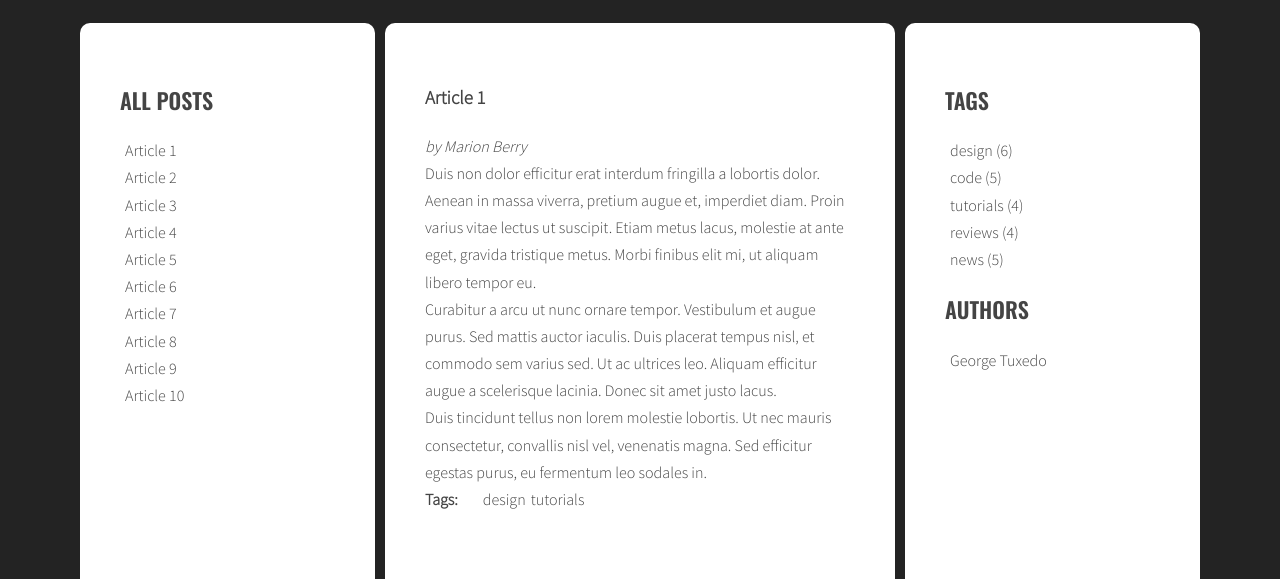
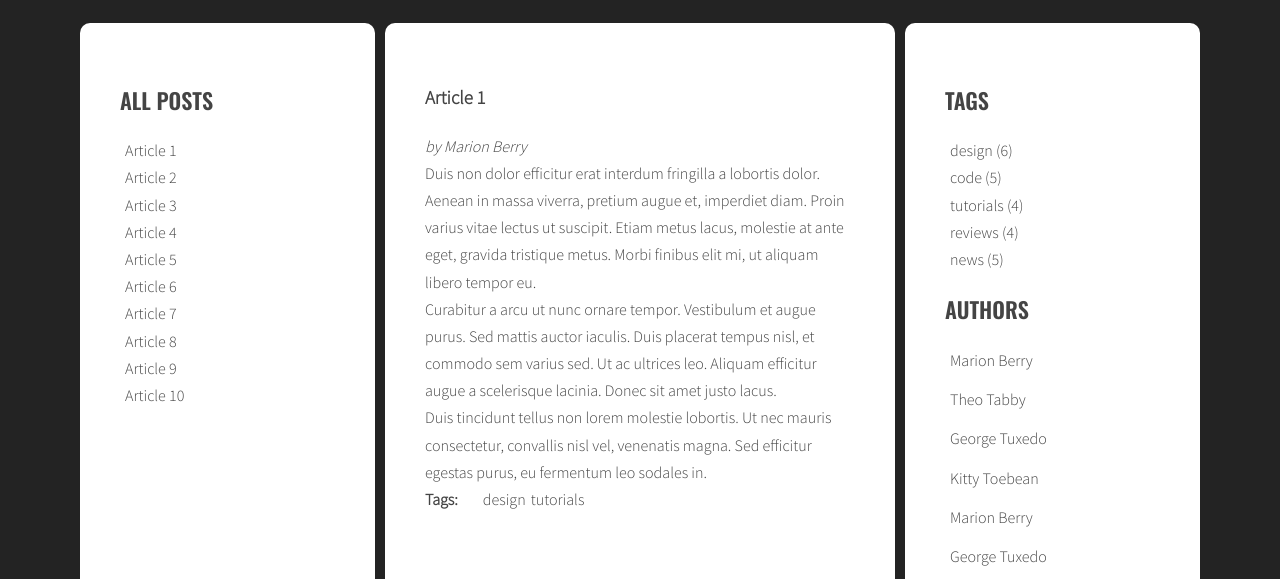
Before and after one commit to michal1986-web/javascript-blog, a website: page index.html in a window 1280 px wide. Shown: the part 220-799 px from the top of the page. Drawn offline with nearby package versions, Linux system fonts and the light colour scheme.

Commit message:
Add generator tags and authors

```diff
--- a/css/style.css
+++ b/css/style.css
@@ -39,19 +39,16 @@ a {
 
 /* Layout */
 .wrapper {
-  display: -ms-flexbox;
   display: flex;
   margin-left: 10px;
 }
 
 .sidebar {
-  -ms-flex: 1 0 0px;
-      flex: 1 0 0;
+  flex: 1 0 0;
 }
 
 .posts {
-  -ms-flex: 2 0 0px;
-      flex: 2 0 0;
+  flex: 2 0 0;
 }
 
 .sidebar, .posts {
@@ -129,7 +126,6 @@ a {
 }
 
 .post-tags {
-  display: -ms-flexbox;
   display: flex;
 }
 
@@ -140,8 +136,7 @@ a {
     line-height: 1.3;
   }
   .wrapper {
-    -ms-flex-direction: column;
-        flex-direction: column;
+    flex-direction: column;
   }
   .sidebar, .posts {
     padding: 20px;
@@ -159,8 +154,7 @@ a {
     line-height: 1.7;
   }
   .wrapper {
-    -ms-flex-direction: column;
-        flex-direction: column;
+    flex-direction: column;
   }
   .posts, .sidebar {
     padding: 20px;
@@ -186,4 +180,5 @@ a {
     border-bottom: 2px solid #177737;
   }
 }
+
 /*# sourceMappingURL=style.css.map */
--- a/js/script.js
+++ b/js/script.js
@@ -4,55 +4,50 @@
 function titleClickHandler(event){
   event.preventDefault();
   const clickedElement = this;
-  //console.log('Link was clicked!');
 
   /* remove class 'active' from all article links  */
   const activeLinks = document.querySelectorAll('.titles a.active');
 
   for(let activeLink of activeLinks){
+
     activeLink.classList.remove('active');
   }
 
   /* add class 'active' to the clicked link */
-  //console.log('clickedElement:', clickedElement);
   clickedElement.classList.add('active');
 
   /* remove class 'active' from all articles */
   const activeArticles = document.querySelectorAll('article.active');
 
   for(let activeArticle of activeArticles){
+
     activeArticle.classList.remove('active');
   }
 
   /* get 'href' attribute from the clicked link */
   const articleSelector = clickedElement.getAttribute('href');
-  //console.log(articleSelector);
 
   /* find the correct article using the selector (value of 'href' attribute) */
   const targetArticle = document.querySelector(articleSelector);
-  //console.log(targetArticle);
 
   /* add class 'active' to the correct article */
   targetArticle.classList.add('active');
 }
 
-
 /* Function Generate Title Links */
 const optArticleSelector = '.post',
   optTitleSelector = '.post-title',
   optTitleListSelector = '.titles',
-  optArticleTagsSelector = '.post-tags .list',
-  optArticleAuthorSelector = '.authors';
+  optArticleTagsSelector = '.post-tags .list';
+  //optArticleAuthorSelector = '.authors';
 
 function generateTitleLinks(customSelector = ''){
   /* remove contents of titleList */
   const titleList = document.querySelector(optTitleListSelector);
-  //console.log('title list:', titleList);
   titleList.innerHTML = '';
 
   /* find all the articles and save them to variable: articles */
   const articles = document.querySelectorAll(optArticleSelector + customSelector);
-  //console.log('articles:', articles);
 
   let html = '';
 
@@ -60,16 +55,13 @@ function generateTitleLinks(customSelector = ''){
 
     /* get the article id */
     const articleId = article.getAttribute('id');
-    //console.log('id:', articleId);
 
     /* find the title element */
     /* get the title from the title element */
     const articleTitle = article.querySelector(optTitleSelector).innerHTML;
-    //console.log('article find:', articleTitle);
 
     /* create HTML of the link */
     const linkHTML = '<li><a href="#' + articleId + '"><span>' + articleTitle + '</span></a></li>';
-    //console.log('HTML code:', linkHTML);
 
     /* insert link into titleList */
     titleList.insertAdjacentHTML('beforeend', linkHTML);
@@ -81,101 +73,73 @@ function generateTitleLinks(customSelector = ''){
 
   const links = document.querySelectorAll('.titles a');
   for(let link of links){
+
     link.addEventListener('click', titleClickHandler);
   }
 }
-
 generateTitleLinks();
-
 
 /* Function Generate Tags */
 function generateTags(){
   /* find all articles */
   const articles = document.querySelectorAll(optArticleSelector);
-  //console.log('articles:', articles);
 
-  /* START LOOP: for every article: */
   for(let article of articles) {
 
     /* find tags wrapper */
     const titleList = article.querySelector(optArticleTagsSelector);
-    //console.log('titleList:', titleList);
     titleList.innerHTML = '';
 
     /* make html variable with empty string */
     let html = '';
-    //console.log('html:', html);
 
     /* get tags from data-tags attribute */
     const articleTags = article.getAttribute('data-tags');
-    //console.log('articleTags:', articleTags);
 
     /* split tags into array */
     const articleTagsArray = articleTags.split(' ');
-    //console.log('articleTagsArray:', articleTagsArray);
 
-    /* START LOOP: for each tag */
     for(let tag of articleTagsArray) {
 
       /* generate HTML of the link */
       const linkHTML = '<li><a href="#tag-' + tag + '">' + tag + '</a></li>';
-      //console.log('linkHTML:', linkHTML);
 
       /* add generated code to html variable */
       titleList.insertAdjacentHTML('beforeend', linkHTML);
-      //console.log('titleList.insertAdjacentHTML:', titleList.insertAdjacentHTML);
       html = html + linkHTML;
-    /* END LOOP: for each tag */
     }
-
-    /* insert HTML of all the links into the tags wrapper */
     titleList.innerHTML = html;
-
-  /* END LOOP: for every article: */
   }
 }
-
 generateTags();
 
 /* Function tagClickHandler */
 function tagClickHandler(event){
   event.preventDefault();
   const clickedElement = this;
-  console.log('Tag was clicked!');
 
   /* make a new constant "href" and read the attribute "href" of the clicked element */
   const href = clickedElement.getAttribute('href');
-  console.log(href);
 
   /* make a new constant "tag" and extract tag from the "href" constant */
   const tag = href.replace('#tag-', '');
-  console.log(tag);
 
   /* find all tag links with class active */
   const activeLinks = document.querySelectorAll('a.active[href^="#tag-"]');
-  //console.log(activeLinks);
 
-  /* START LOOP: for each active tag link */
   for(let activeLink of activeLinks){
 
     /* remove class active */
     activeLink.classList.remove('active');
-
-  /* END LOOP: for each active tag link */
   }
 
   /* find all tag links with "href" attribute equal to the "href" constant */
   const tagLinks = document.querySelectorAll('a.active[href^="#tag-"]');
 
-  /* START LOOP: for each found tag link */
   for(let tagLink of tagLinks){
 
-    /* add class active */
     tagLink.classList.add('active');
-
-  /* END LOOP: for each found tag link */
   }
-
   /* execute function "generateTitleLinks" with article selector as argument */
   generateTitleLinks('[data-tags~="' + tag + '"]');
 }
@@ -184,11 +148,11 @@ function addClickListenersToTags(){
   const links = document.querySelectorAll('.tags a');
 
   for(let link of links){
+
     link.addEventListener('click', tagClickHandler);
   }
 }
 addClickListenersToTags();
-
 
 /* Function generateAuthors */
 function generateAuthors(){
@@ -197,59 +161,45 @@ function generateAuthors(){
 
   for(let article of articles) {
 
-    const titleList = document.querySelector(optArticleAuthorSelector);
+    const authorName = article.getAttribute('data-author');
 
-    titleList.innerHTML = '';
-
-    let html = '';
-
-    const author = article.getAttribute('data-author');
-
-    //for(let author of authors) {
-
-      const linkHTML = '<li><a href="#' + author + '"><span>' + author + '</span></a></li>';
-
-      titleList.insertAdjacentHTML('beforeend', linkHTML);
-
-      html = html + linkHTML;
-    //}
-    titleList.innerHTML = html;
+    article.querySelector('.post-author').innerHTML = 'by ' + authorName;
+    document.querySelector('.list.authors').innerHTML +=
+    '<li><a href="#author-' + authorName + '"><span>' + authorName + '</span></a></li>';
   }
 }
-
 generateAuthors();
 
-/* Function authorClickHandle
+/* Function authorClickHandle */
 function authorClickHandler(event){
   event.preventDefault();
   const clickedElement = this;
-  console.log('Author was clicked!');
 
   const href = clickedElement.getAttribute('href');
 
-  const tag = href.replace('#tag-', '');
+  const author = href.replace('#author-', '');
 
-  const activeLinks = document.querySelectorAll('a.active[href^="#tag-"]');
+  const activeLinks = document.querySelectorAll('a.active[href^="#author-"]');
 
   for(let activeLink of activeLinks){
 
     activeLink.classList.remove('active');
   }
 
-  const tagLinks = document.querySelectorAll('a.active[href^="#tag-"]');
+  const tagLinks = document.querySelectorAll('a.active[href^="#author-"]');
 
   for(let tagLink of tagLinks){
 
     tagLink.classList.add('active');
   }
-  generateTitleLinks('[author-tags="' + this + '"]');
+  generateTitleLinks('[data-author="' + author + '"]');
 }
 
 function addClickListenersToAuthors(){
   const links = document.querySelectorAll('.authors a');
+  for(let link of links){
 
-  for(let link of links){
     link.addEventListener('click', authorClickHandler);
   }
 }
-addClickListenersToAuthors();*/
+addClickListenersToAuthors();
```
Also changed, not shown: 1 other file.
